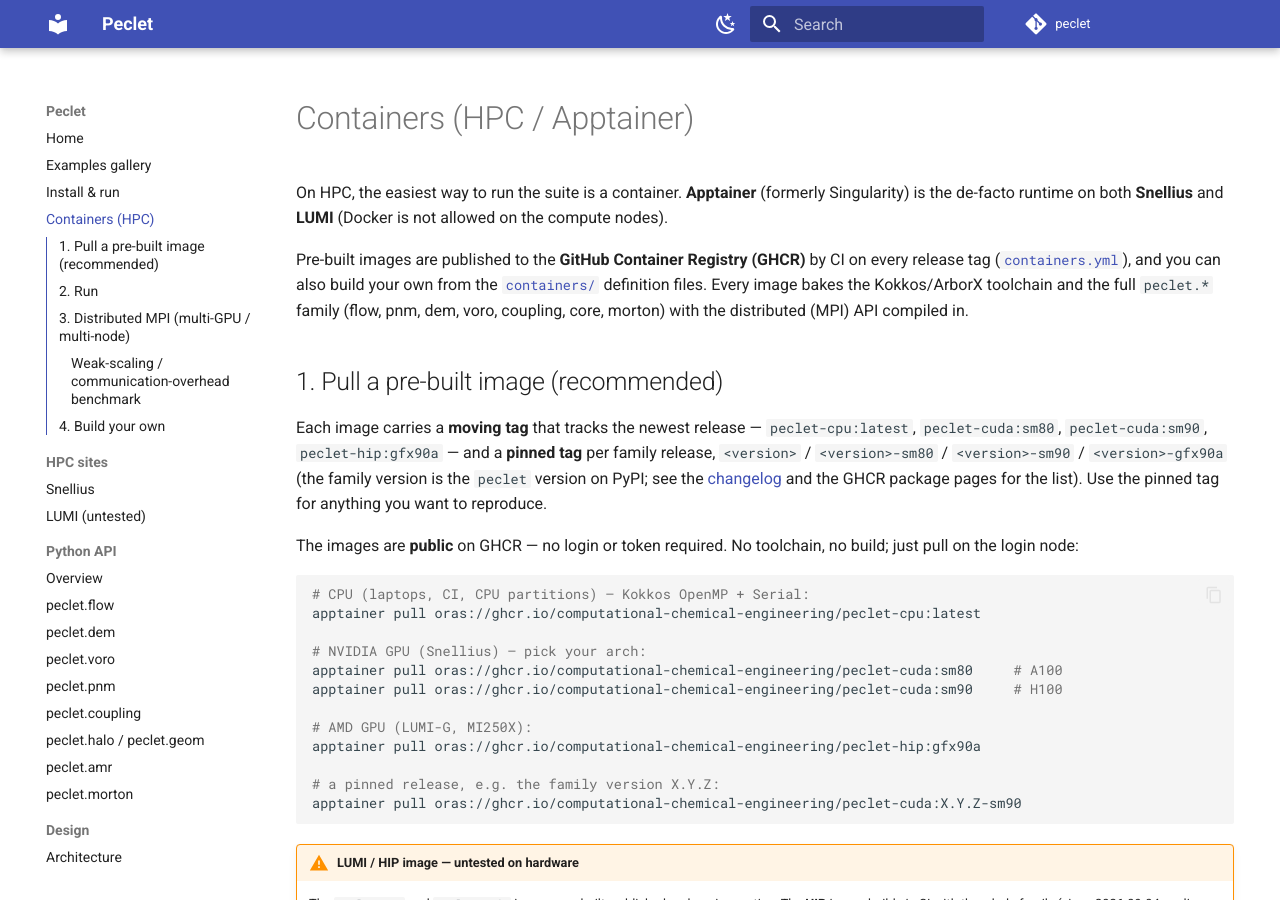
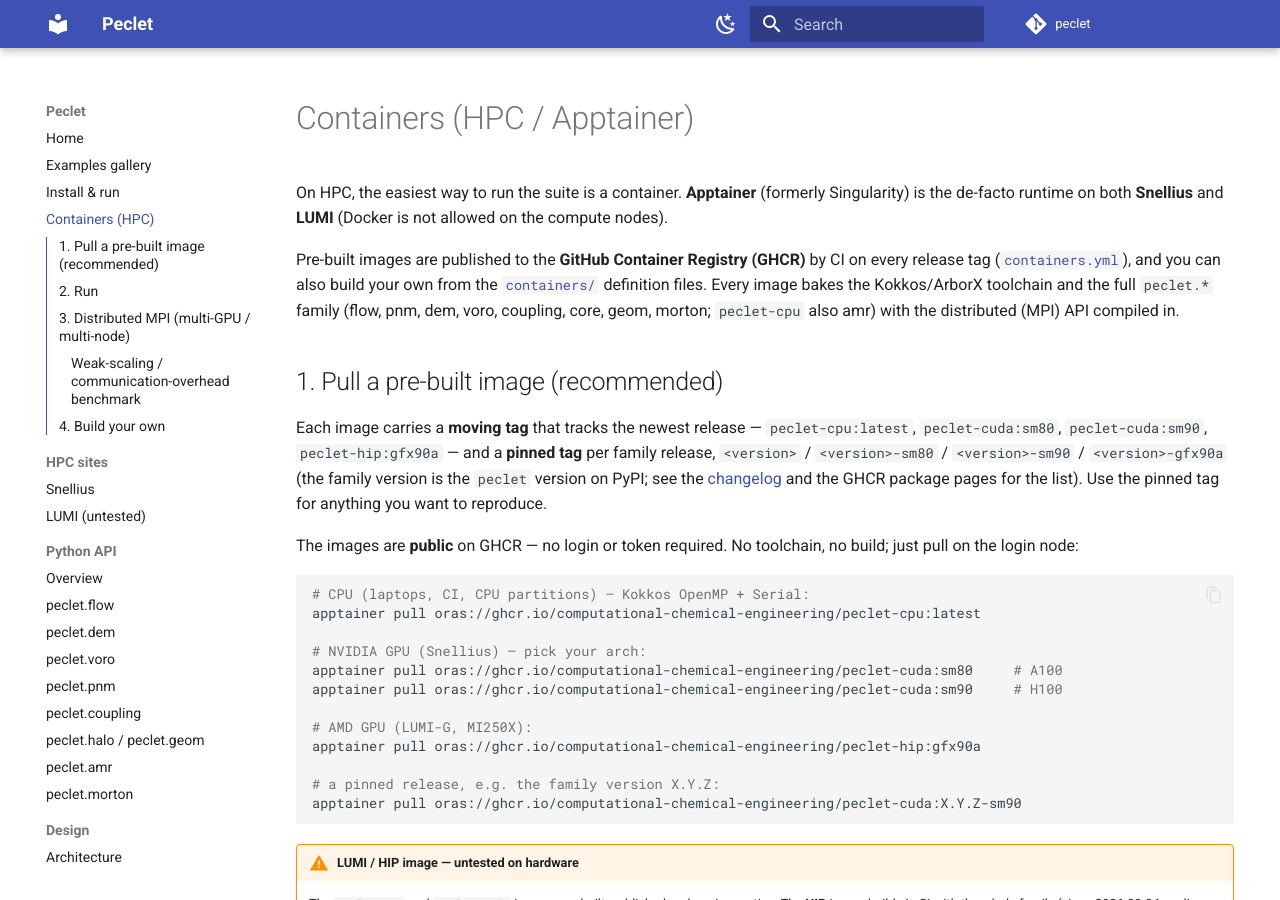
Before and after one commit to computational-chemical-engineering/peclet, an MkDocs documentation site: the page built from docs/containers.md, in a window 1280 px wide and 900 px high. Built offline with MkDocs 1.6.1 and Material for MkDocs 9.7.7, drawn with Linux system fonts in a browser that asks for light colours; comment, search, counter and statistics services are not loaded.

Commit message:
containers: install geom in every image and amr in peclet-cpu
The released peclet-cpu image (1.3.0 family, :latest) lacks peclet.geom and peclet.amr, although the
metapackage pins both and the API pages document both. The Site workflow is about to generate those
pages from this image, so the image has to carry the family.

Tested in a writable sandbox of peclet-cpu:latest: `pip install /opt/peclet/geom` then
`CMAKE_PREFIX_PATH=$PREFIX pip install /opt/peclet/amr` build and import (execution_space OpenMP).
amr goes into the CPU image only; the GPU images have not been tried with it.

Co-Authored-By: Claude Opus 5.5 <noreply@anthropic.com>
Claude-Session: https://claude.ai/code/session_0197yMvHRioqqDkDvUSJv3pw

```diff
--- a/docs/containers.md
+++ b/docs/containers.md
@@ -7,7 +7,8 @@ Pre-built images are published to the **GitHub Container Registry (GHCR)** by CI
 ([`containers.yml`](https://github.com/computational-chemical-engineering/peclet/blob/main/.github/workflows/containers.yml)),
 and you can also build your own from the [`containers/`](https://github.com/computational-chemical-engineering/peclet/tree/main/containers)
 definition files. Every image bakes the Kokkos/ArborX toolchain and the full `peclet.*` family
-(flow, pnm, dem, voro, coupling, core, morton) with the distributed (MPI) API compiled in.
+(flow, pnm, dem, voro, coupling, core, geom, morton; `peclet-cpu` also amr) with the distributed (MPI) API
+compiled in.
 
 ## 1. Pull a pre-built image (recommended)
 
```
Also changed, not shown: containers/README.md (+1 -1 lines), 3 other files.
